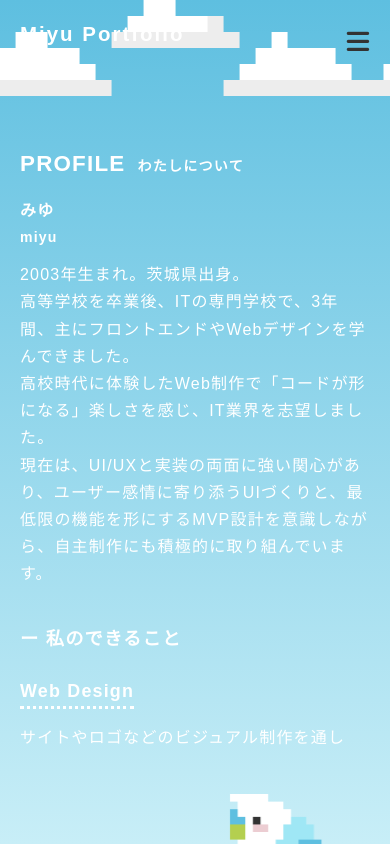
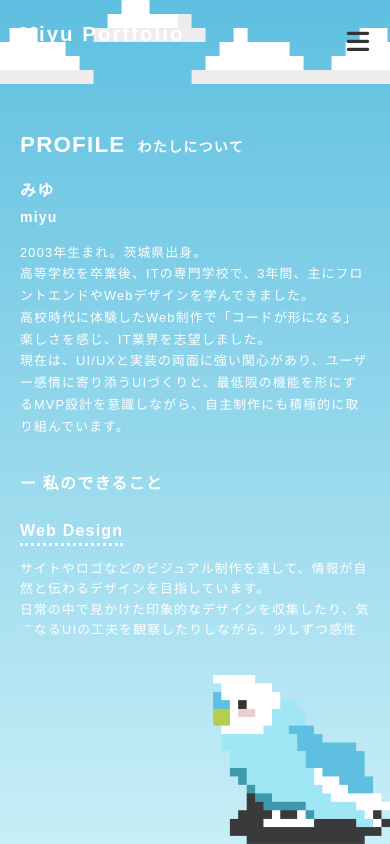
Before and after one commit to mise29/portfolio-2025, a plain HTML site: page about.html in a window 390 px wide. Drawn offline with nearby package versions, Linux system fonts and the light colour scheme; a web font is replaced by a local one.

Commit message:
Add files via upload

```diff
--- a/assets/css/about.css
+++ b/assets/css/about.css
@@ -166,6 +166,7 @@ main {
     border: none;
     background: none;
     display: none;
+    z-index: 990;
 }
 .menuButton i {
     font-size: 1.6rem;
@@ -232,7 +233,7 @@ main {
 }
 @media screen and (max-width:768px) {
     main {
-        grid-template-rows: 14vh auto;
+        grid-template-rows: 15vh auto;
         height: 100vh;
         overflow-x: hidden;
         overflow-y: hidden;
@@ -245,16 +246,16 @@ main {
     }
     .worksAll {
         padding: 0 20px 40px 20px;
-        height: 30%;
+        height: 65vh;
     }
     .cloud-png {
-        height: 6rem;
+        height: 10vh;
     }
     .home {
         display: block;
     }
     .about-profile  {
-        padding: 28px 0;
+        padding: 0;
     }
     .about-profile h2 {
         font-size: 1.4rem;
@@ -262,20 +263,26 @@ main {
     .about-profile span {
         font-size: 0.88rem;
     }
+    .about-profile .summary {
+    font-size: .8rem;
+    }
     .my-name {
         font-size: 1rem;
     }
     .my-name span {
         font-size: 0.88rem;
     }
-    .cando-heading {
-        font-size: 1.14rem;
+    .cando-heading,
+    .content-heading {
+        font-size: 1rem;
     }
     .cando h5 {
-        font-size: 1.12rem;
+        font-size: 1rem;
     }
-    .cando p {
-        font-size: 1rem;
+    .cando p,
+    .tools-list li,
+    .hobby-list li {
+        font-size: .8rem;
     }
     .navigation {
         display: none;
@@ -301,7 +308,8 @@ main {
     }
     .gif img {
         position: static;
-        width: 10rem;
+        width: auto;
+        height: 20vh;
     }
     .modal-inner {
         width: 90%;
--- a/assets/css/style.css
+++ b/assets/css/style.css
@@ -227,6 +227,7 @@ works ui design
     border: none;
     background: none;
     display: none;
+    z-index: 990;
 }
 .menuButton i {
     font-size: 1.6rem;
@@ -287,7 +288,7 @@ works ui design
 }
 @media screen and (max-width:768px) {
     main {
-        grid-template-rows: 18vh auto;
+        grid-template-rows: 15vh auto;
         height: 100vh;
         overflow-x: hidden;
         overflow-y: hidden;
@@ -295,15 +296,12 @@ works ui design
     .topPage {
         left: 20px;
     }
-    .topPage img {
-        width: 5rem;
-    }
     .worksAll {
         padding: 0 20px 40px 20px;
-        height: 38%;
+        height: 65vh;
     }
     .cloud-png {
-        height: 6rem;
+        height: 10vh;
     }
     .home {
         display: block;
@@ -329,10 +327,12 @@ works ui design
     }
     .gif {
         text-align: right;
+        width: 100%;
     }
     .gif img {
         position: static;
-        width: 10rem;
+        width: auto;
+        height: 20vh;
     }
     .modal-inner {
         width: 90%;
--- a/assets/css/works.css
+++ b/assets/css/works.css
@@ -275,7 +275,7 @@ works ui design
 }
 @media screen and (max-width:768px) {
     main {
-        grid-template-rows: 14vh auto;
+        grid-template-rows: 15vh auto;
         height: 100vh;
         overflow-x: hidden;
         overflow-y: hidden;
@@ -283,12 +283,9 @@ works ui design
     .topPage {
         left: 20px;
     }
-    .topPage img {
-        width: 5rem;
-    }
     .worksAll {
         padding: 0 20px 40px 20px;
-        height: 32%;
+        height: 65vh;
     }
     .gallery {
         grid-template-columns: 1fr;
@@ -297,7 +294,7 @@ works ui design
         font-size: 1.2rem;
     }
     .cloud-png {
-        height: 6rem;
+        height: 10vh;
     }
     .home {
         display: block;
@@ -326,7 +323,8 @@ works ui design
     }
     .gif img {
         position: static;
-        width: 10rem;
+        width: auto;
+        height: 20vh;
     }
     .modal-inner {
         width: 90%;
```
Also changed, not shown: works.html (+21 -0 lines).
